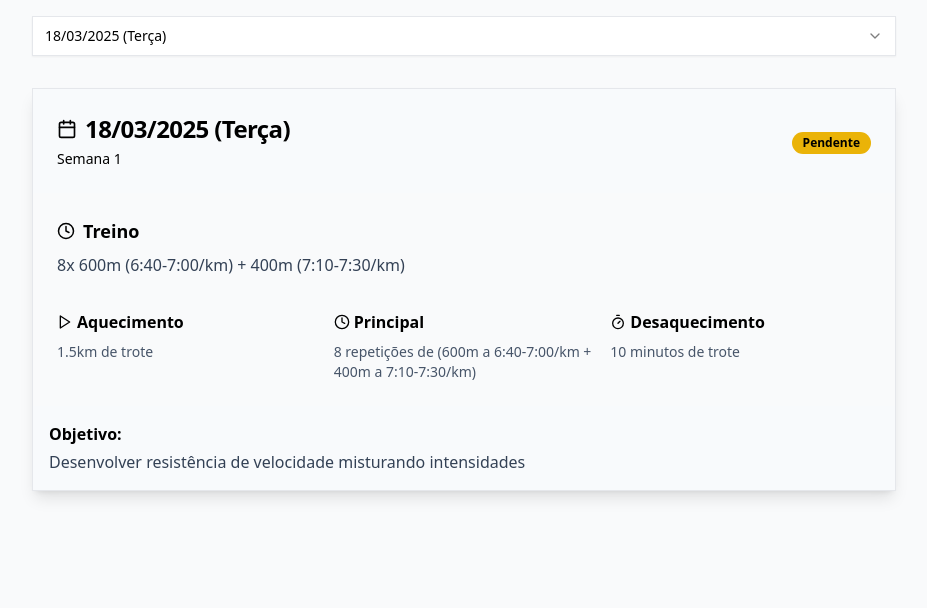
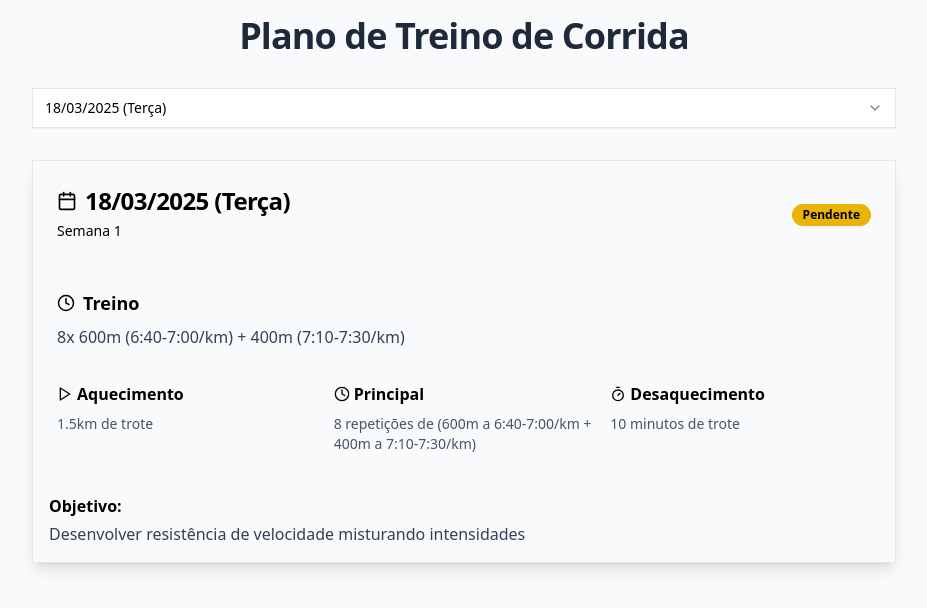
Before and after one commit to macald/plano-treino-corrida, a React (Vite) app: page / in a window 1280 px wide. Shown: the top 608 px of the page, without its empty margins (176-1103 px from the left). Built offline with nearby package versions, Linux system fonts and the light colour scheme.

Commit message:
Melhorado estilo do título principal

```diff
--- a/src/components/PlanoTreino.jsx
+++ b/src/components/PlanoTreino.jsx
@@ -177,6 +177,8 @@ const PlanoTreino = () => {
 
   return (
     <div className="flex flex-col items-center w-full max-w-4xl mx-auto p-4">
+      <h1 className="text-4xl font-bold mb-8 text-slate-800 tracking-tight">Plano de Treino de Corrida</h1>
+
       <div className="w-full mb-8">
         <Select
           value={dataSelecionada}
```
